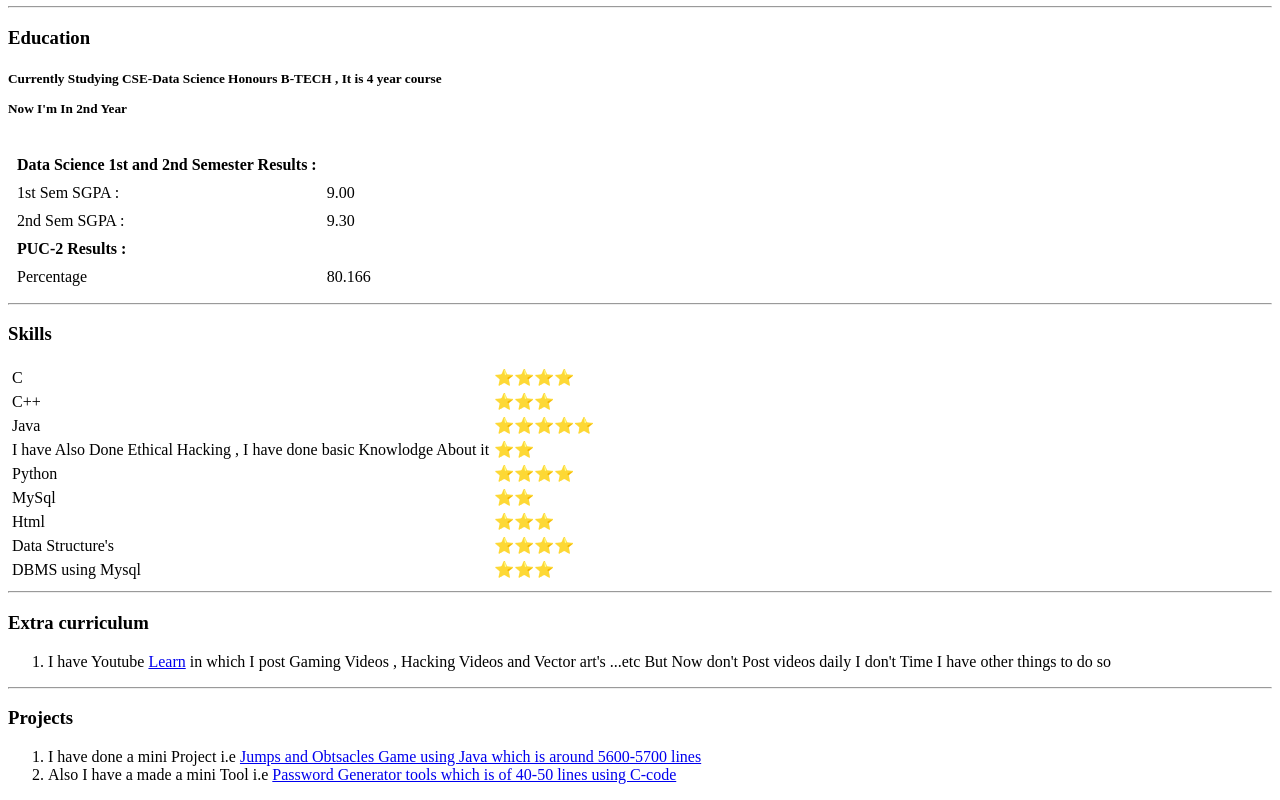
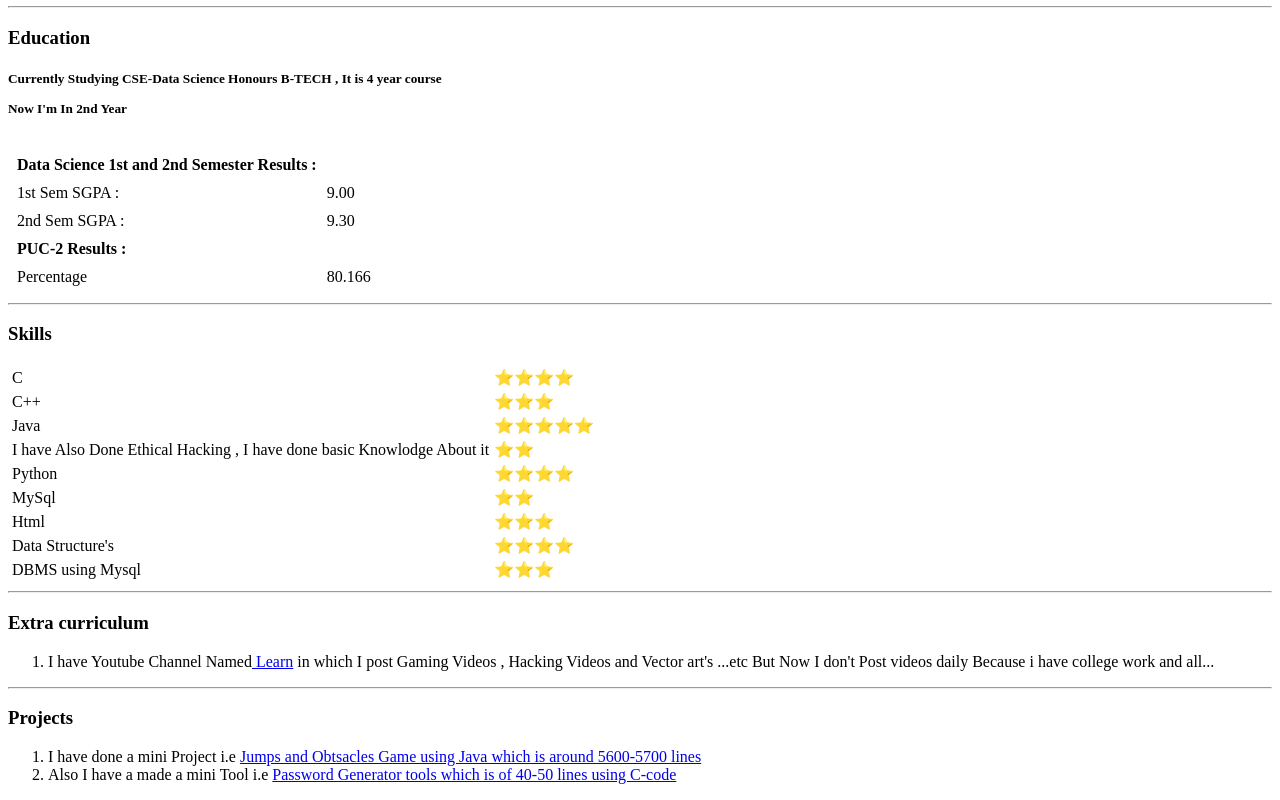
Before and after one commit to PrajwalSonkavde/CV, a plain HTML site: page index.html in a window 1280 px wide. Shown: the part 538-1338 px from the top of the page. Drawn offline with Linux system fonts and the light colour scheme.

Commit message:
Update index.html

```diff
--- a/index.html
+++ b/index.html
@@ -116,7 +116,7 @@
             <hr>
             <h3>Extra curriculum</h3>
               <ol>
-                <li>I have Youtube <a href="https://www.youtube.com/channel/UCxJkvz6i8S5Aj8jyQsz4MNA"> Learn</a> in which I post Gaming Videos , Hacking Videos and Vector art's ...etc But Now don't Post videos daily I don't Time I have other things to do so  </a></li>
+                <li>I have Youtube Channel Named<a href="https://www.youtube.com/channel/UCxJkvz6i8S5Aj8jyQsz4MNA"> Learn</a> in which I post Gaming Videos , Hacking Videos and Vector art's ...etc But Now I don't Post videos daily Because i have college work and all...</a></li>
               </ol>
             <hr>
           <h3>Projects</h3>
```
